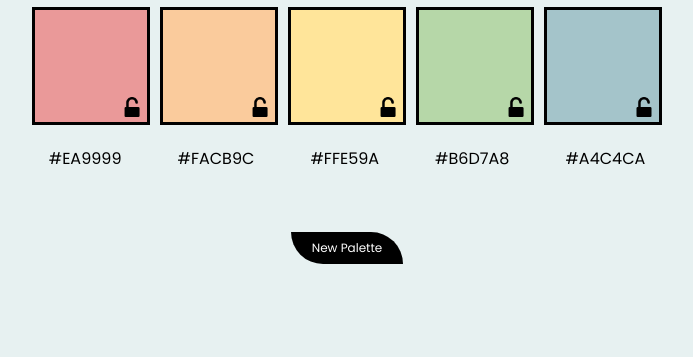
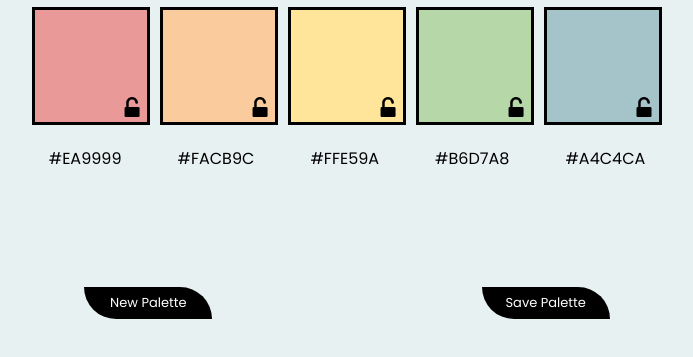
Before and after one commit to JWill06/coloRandom, a plain HTML site: page index.html in a window 1280 px wide. Shown: the part 97-454 px from the top of the page, without its empty margins (293-986 px from the left). Drawn offline with Linux system fonts and the light colour scheme.

Commit message:
Start From Scratch Save Palette Section

```diff
--- a/index.html
+++ b/index.html
@@ -37,7 +37,8 @@
     </section>
     <section class="button-grid">
         <button class="palettes" id="paletteButton">New Palette</button>
-      </section>
-      <script src="main.js"></script>
+        <button class="savePalette" id="savePaletteButton">Save Palette</button>
+    </section>
+    <script src="main.js"></script>
 </body>
 </html>
--- a/styles.css
+++ b/styles.css
@@ -99,3 +99,40 @@ h1 {
     height: 20px;
     width: 20px;
 }
+
+.button-grid{
+    align-items: center;
+    display: flex;
+    margin: 100px;
+    font-family: "Poppins", sans-serif;
+    justify-content: space-evenly
+  }
+
+.palettes {
+    width: 8rem;
+    height: 2rem;
+    background-color: black;
+    color: white;
+    border-top-right-radius: 25rem;
+    border-bottom-left-radius: 25rem;
+    justify-content: center;
+    text-align: center;
+    font-family: "Poppins", sans-serif;
+    font-style: normal;
+    font-size: 13px;
+    border: 0;
+  }
+.savePalette {
+    width: 8rem;
+    height: 2rem;
+    background-color: black;
+    color: white;
+    border-top-right-radius: 25rem;
+    border-bottom-left-radius: 25rem;
+    justify-content: center;
+    text-align: center;
+    font-family: "Poppins", sans-serif;
+    font-style: normal;
+    font-size: 13px;
+    border: 0;
+}
```
